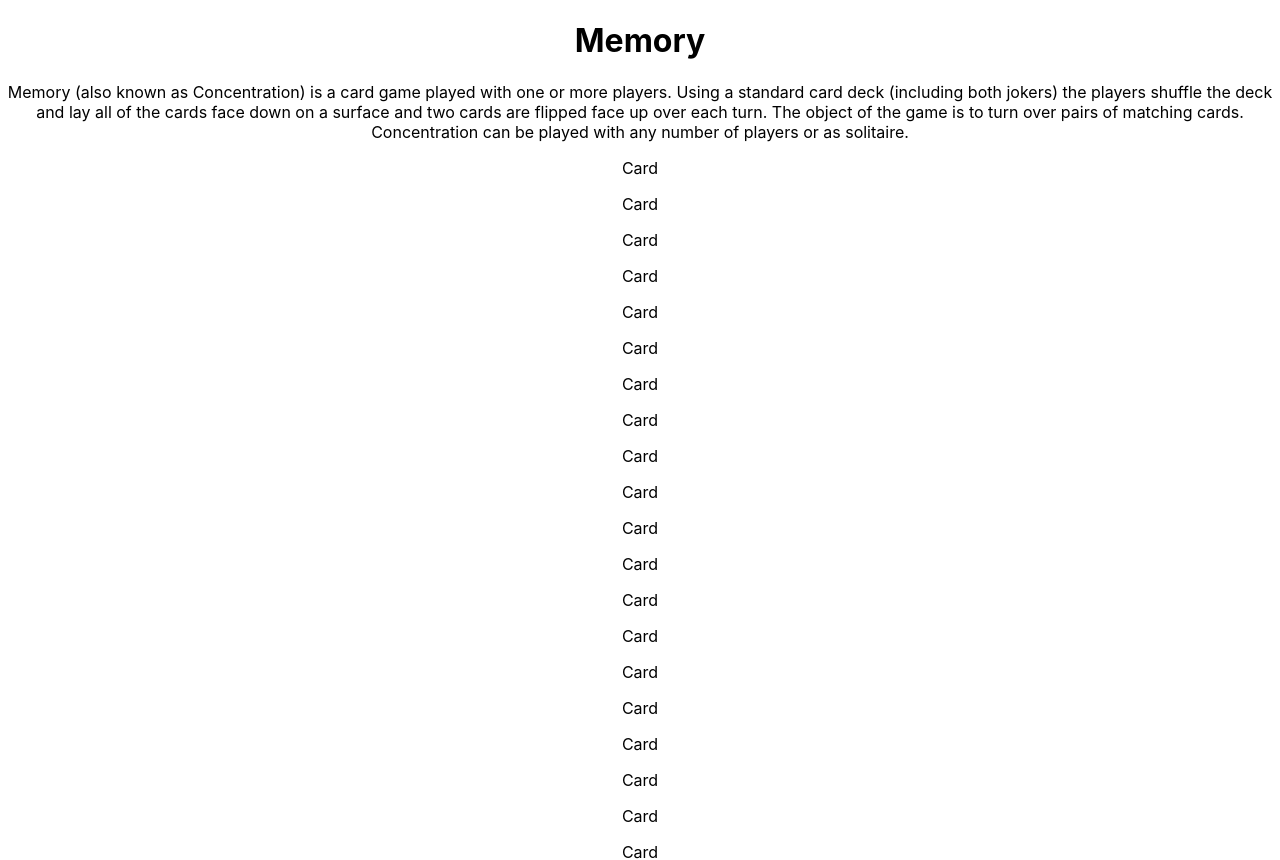
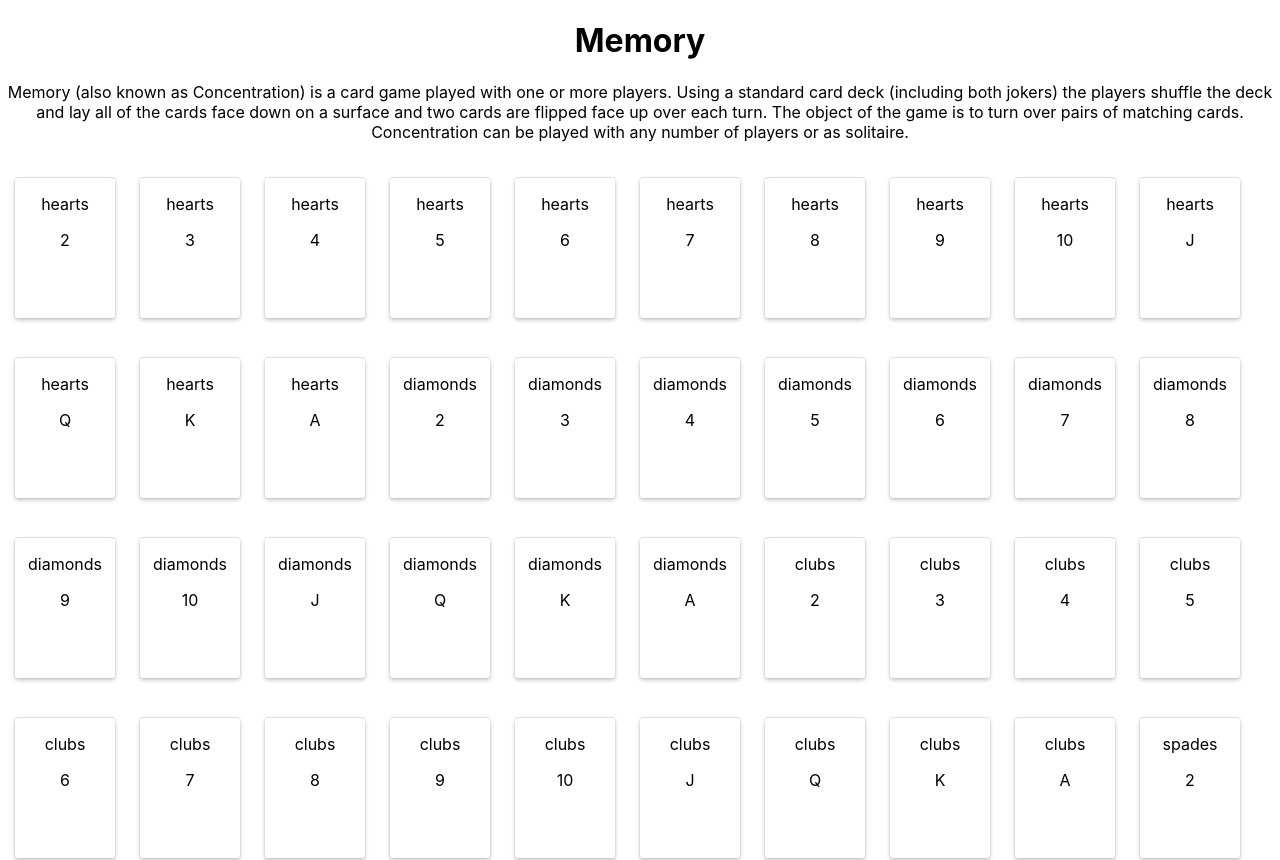
Before and after one commit to cpdis/memory, a React (Create React App) app: page / in a window 1280 px wide. Shown: the top 860 px of the page. Built offline with nearby package versions, Linux system fonts and the light colour scheme.

Commit message:
Added basic styling to cards and display suit/value on card face

```diff
--- a/src/components/Card/index.js
+++ /dev/null
@@ -1,11 +0,0 @@
-import React from 'react'
-
-const Card = () => {
-    return (
-        <div>
-            <p>Card</p>
-        </div>
-    )
-}
-
-export default Card
--- /dev/null
+++ b/src/components/CardTemplate/index.js
@@ -0,0 +1,12 @@
+import React from 'react'
+
+const CardTemplate = ({ card, isMatched, isSelected, onClick }) => {
+    return (
+        <div>
+            <p>{card.suit}</p>
+            <p>{card.value}</p>
+        </div>
+    )
+}
+
+export default CardTemplate
--- a/src/components/Game/index.js
+++ b/src/components/Game/index.js
@@ -1,15 +1,40 @@
 import React, { Component } from 'react'
-import Card from "../Card"
+import CardTemplate from "../CardTemplate"
 
 import cards from '../../data/deck'
 import shuffle from '../../utils/shuffle'
+
+import styled from "styled-components";
+
+const GameContainer = styled.div`
+  display: flex;
+  flex-wrap: wrap;
+  justify-content: flex-start;
+  padding-left: 15px;
+  min-width: 100vw;
+  overflow: hidden;
+`;
+
+const CardContainer = styled.div`
+  flex: 0 1 20%;
+  max-width: 100px;
+  height: 140px;
+  background-color: white;
+  border: 0;
+  border-radius: 3px;
+  box-shadow: 0 -1px 0 #e0e0e0, 0 0 2px rgba(0, 0, 0, 0.12),
+    0 2px 4px rgba(0, 0, 0, 0.24);
+  margin: 20px 25px 20px 0px;
+  overflow: hidden;
+  text-overflow: ellipsis;
+`;
 
 export default class Game extends Component {
     constructor(props) {
         super(props)
 
         this.state = {
-            cards: cards,
+            cards: cards, // TODO: Shuffle deck
             matched: [],
             selected: []
         }
@@ -45,17 +70,20 @@ export default class Game extends Component {
             <div>
                 <h1>Memory</h1>
                 <p>Memory (also known as Concentration) is a card game played with one or more players. Using a standard card deck (including both jokers) the players shuffle the deck and lay all of the cards face down on a surface and two cards are flipped face up over each turn. The object of the game is to turn over pairs of matching cards. Concentration can be played with any number of players or as solitaire.</p>
-                <div>
-                    {cards.map(i => (
-                        <Card
-                            key={i}
-                            // TODO: Add image URL
-                            isMatched={matched.includes(i)}
-                            isSelected={selected.includes(i)}
-                            onClick={() => this.selectHandler(i)}
-                        />
+                <GameContainer>
+                    {cards.map(card => (
+                        <CardContainer>
+                            <CardTemplate
+                                key={card.id}
+                                card={card}
+                                // TODO: Add image URL
+                                isMatched={matched.includes(card)}
+                                isSelected={selected.includes(card)}
+                                onClick={() => this.selectHandler(card)}
+                            />
+                        </CardContainer>
                     ))}
-                </div>
+                </GameContainer>
             </div>
         )
     }
```
